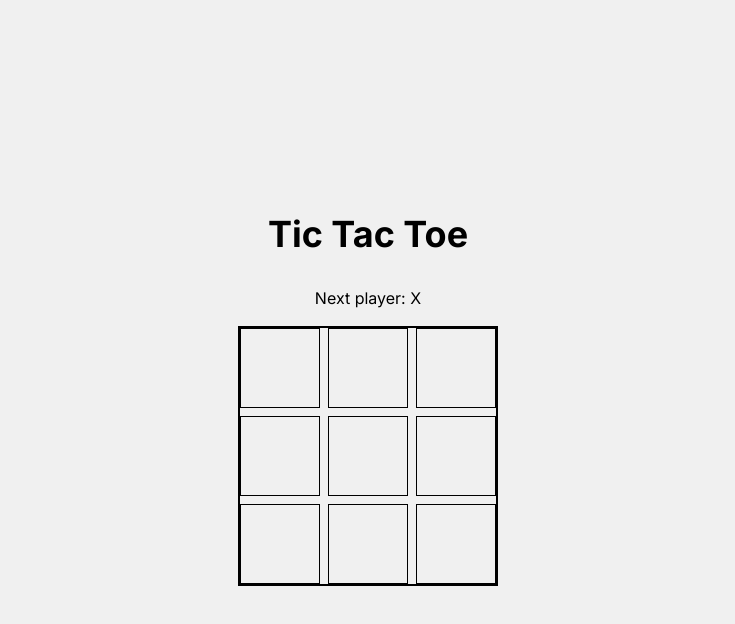
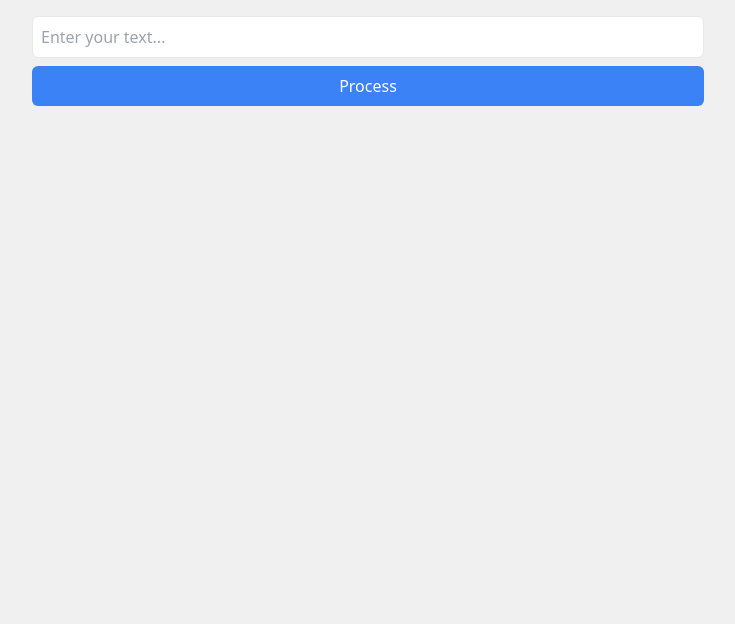
Before and after one commit to The-Boss-X/ai-master, a Next.js app: page / in a window 1280 px wide. Shown: the top 624 px of the page, without its empty margins (272-1007 px from the left). Built offline with nearby package versions, Linux system fonts and the light colour scheme.

Commit message:
Stage 1 Frontend

```diff
--- a/app/layout.tsx
+++ b/app/layout.tsx
@@ -1,15 +1,4 @@
-// layout.tsx
-
-import type { Metadata } from "next";
-import { Inter } from "next/font/google";
-import "./globals.css";
-
-const inter = Inter({ subsets: ["latin"] });
-
-export const metadata: Metadata = {
-  title: "Tic Tac Toe",
-  description: "A simple Tic Tac Toe game.",
-};
+import './globals.css';
 
 export default function RootLayout({
   children,
@@ -18,7 +7,7 @@ export default function RootLayout({
 }) {
   return (
     <html lang="en">
-      <body className={inter.className}>{children}</body>
+      <body>{children}</body>
     </html>
   );
 }
--- a/app/page.tsx
+++ b/app/page.tsx
@@ -1,91 +1,85 @@
-// page.tsx (with grid outline)
+// page.tsx
+'use client'; // Client components
 
-"use client";
-
-import { useState } from "react";
-
-const winningCombinations = [
-  [0, 1, 2],
-  [3, 4, 5],
-  [6, 7, 8],
-  [0, 3, 6],
-  [1, 4, 7],
-  [2, 5, 8],
-  [0, 4, 8],
-  [2, 4, 6],
-];
+import React, { useState, useRef } from 'react';
 
 export default function Home() {
-  const [board, setBoard] = useState(Array(9).fill(null));
-  const [xIsNext, setXIsNext] = useState(true);
-  const [winner, setWinner] = useState<string | null>(null);
+  const [inputText, setInputText] = useState('');
+  const [processedText, setProcessedText] = useState('');
+  const [showPanels, setShowPanels] = useState(false);
+  const inputRef = useRef<HTMLInputElement>(null);
 
-  const handleClick = (index: number) => {
-    if (winner || board[index]) return;
-
-    const newBoard = [...board];
-    newBoard[index] = xIsNext ? "X" : "O";
-    setBoard(newBoard);
-    setXIsNext(!xIsNext);
-
-    const checkWinner = () => {
-      for (const combination of winningCombinations) {
-        const [a, b, c] = combination;
-        if (
-          newBoard[a] &&
-          newBoard[a] === newBoard[b] &&
-          newBoard[a] === newBoard[c]
-        ) {
-          setWinner(newBoard[a]);
-          return;
-        }
-      }
-      if (!newBoard.includes(null)) {
-        setWinner("Draw");
-      }
-    };
-
-    checkWinner();
+  const handleInputChange = (e: React.ChangeEvent<HTMLInputElement>) => {
+    setInputText(e.target.value);
   };
 
-  const resetGame = () => {
-    setBoard(Array(9).fill(null));
-    setXIsNext(true);
-    setWinner(null);
-  };
-
-  const getStatus = () => {
-    if (winner) {
-      return winner === "Draw" ? "Draw!" : `Winner: ${winner}`;
-    } else {
-      return `Next player: ${xIsNext ? "X" : "O"}`;
+  const handleProcessText = () => {
+    if (inputText.trim() !== '') {
+      setProcessedText(inputText);
+      setInputText('');
+      setShowPanels(true);
+      if(inputRef.current){
+        inputRef.current.blur();
+      }
     }
   };
 
   return (
-    <main className="flex min-h-screen flex-col items-center justify-center p-24">
-      <h1 className="text-4xl font-bold mb-8">Tic Tac Toe</h1>
-      <div className="mb-4">{getStatus()}</div>
-      <div className="grid grid-cols-3 gap-2 border-2 border-black"> {/* Added border here */}
-        {board.map((value, index) => (
-          <button
-            key={index}
-            className={`w-20 h-20 border border-black text-4xl font-bold ${
-              value === "X" ? "text-blue-500" : "text-red-500"
-            }`}
-            onClick={() => handleClick(index)}
-          >
-            {value}
-          </button>
-        ))}
+    <main className="flex flex-col items-center justify-start min-h-screen p-4">
+      <div className="w-full max-w-2xl mb-4">
+        <input
+          ref={inputRef}
+          type="text"
+          value={inputText}
+          onChange={handleInputChange}
+          placeholder="Enter your text..."
+          className="w-full p-2 border rounded-md focus:outline-none focus:ring focus:border-blue-300"
+          onKeyDown={(e) => {
+            if (e.key === 'Enter') {
+              handleProcessText();
+            }
+          }}
+        />
+        <button
+          onClick={handleProcessText}
+          className="w-full mt-2 p-2 bg-blue-500 text-white rounded-md hover:bg-blue-600"
+        >
+          Process
+        </button>
       </div>
-      {winner && (
-        <button
-          className="mt-8 bg-blue-500 hover:bg-blue-700 text-white font-bold py-2 px-4 rounded"
-          onClick={resetGame}
-        >
-          Play Again
-        </button>
+
+      {showPanels && (
+        <div className="w-full max-w-4xl">
+          <div className="mb-4">
+            <p className="text-lg font-semibold">Processed Text: {processedText}</p>
+          </div>
+          <div className="flex justify-between w-full">
+            <div className="w-1/3 p-4 border rounded-md">
+              <h2 className="text-xl font-semibold mb-2">AI Panel 1</h2>
+              <p>Response from AI 1: (Simulated)</p>
+              <p className="mt-2">
+                {`AI 1 processed: "${processedText}"`}
+              </p>
+              {/* Simulate API call here (dummy data) */}
+            </div>
+            <div className="w-1/3 p-4 border rounded-md mx-2">
+              <h2 className="text-xl font-semibold mb-2">AI Panel 2</h2>
+              <p>Response from AI 2: (Simulated)</p>
+              <p className="mt-2">
+                {`AI 2 processed: "${processedText}"`}
+              </p>
+              {/* Simulate API call here (dummy data) */}
+            </div>
+            <div className="w-1/3 p-4 border rounded-md">
+              <h2 className="text-xl font-semibold mb-2">AI Panel 3</h2>
+              <p>Response from AI 3: (Simulated)</p>
+              <p className="mt-2">
+                {`AI 3 processed: "${processedText}"`}
+              </p>
+              {/* Simulate API call here (dummy data) */}
+            </div>
+          </div>
+        </div>
       )}
     </main>
   );
```
